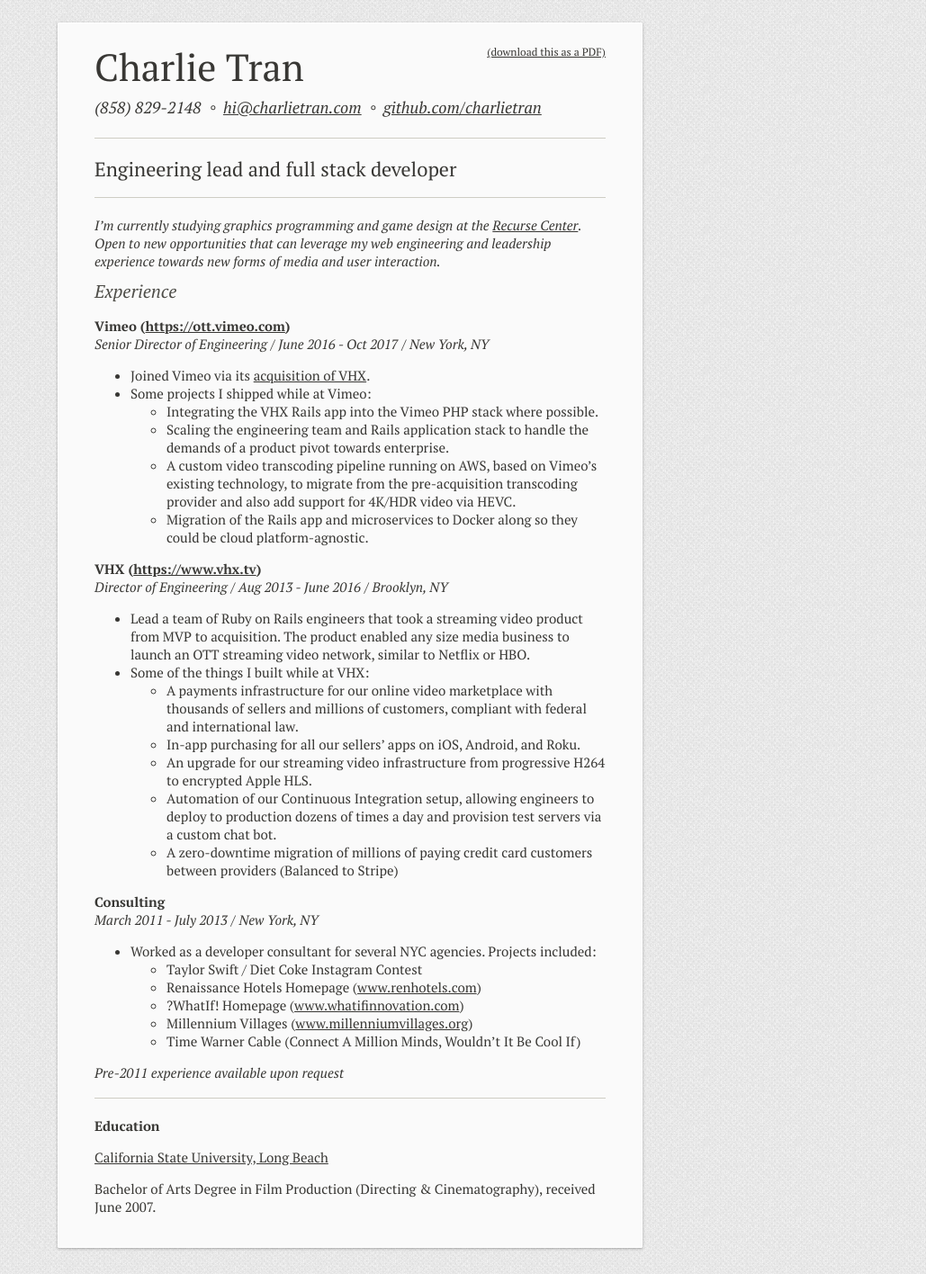
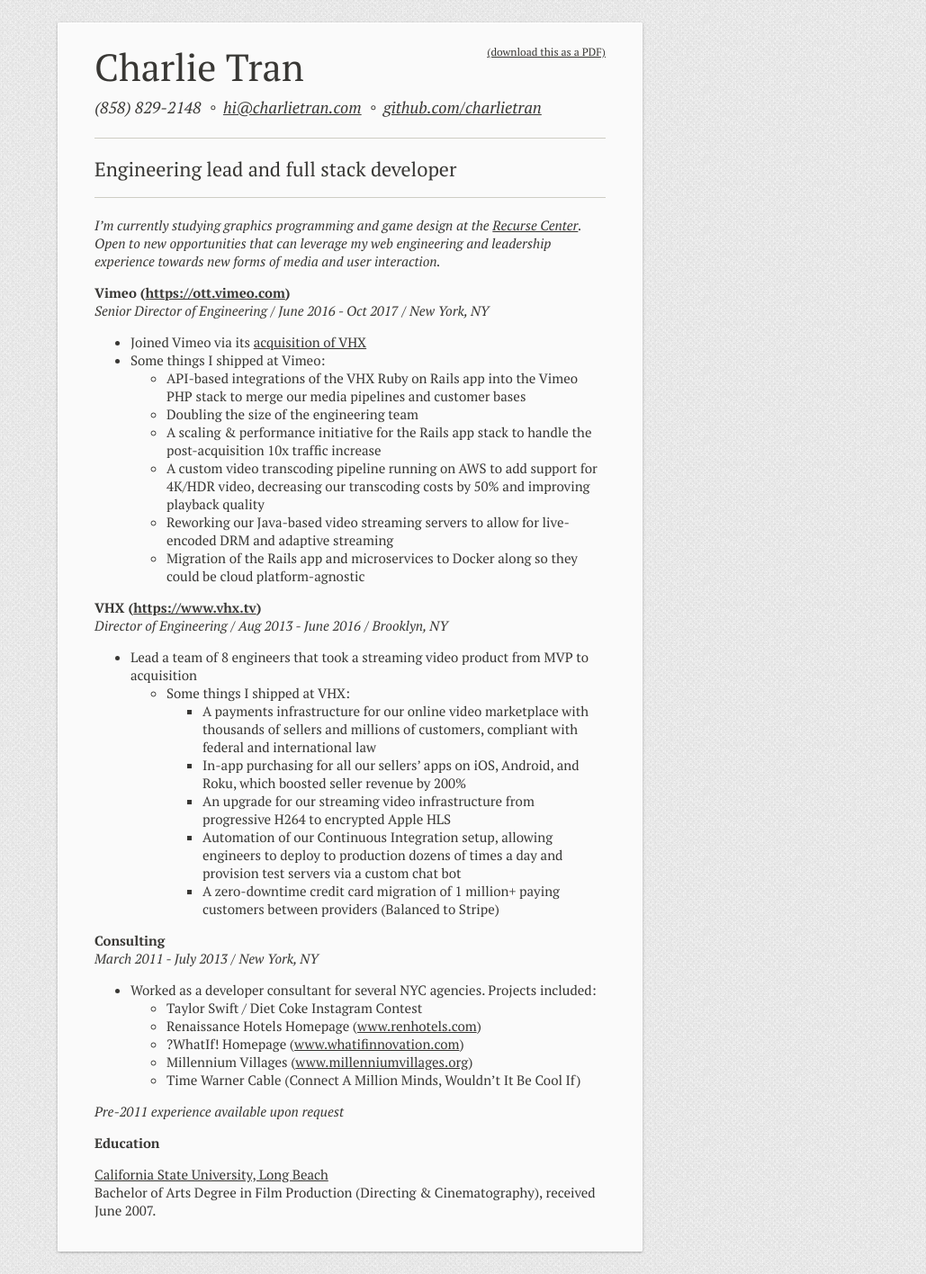
Before and after one commit to charlietran/charlietran.github.io, a Jekyll site: the page built from resume.md, in a window 1280 px wide. Shown: the whole page at 90% size, without its empty margins (251-1280 px from the left). Built offline with Jekyll 4.4.1, drawn with Linux system fonts in a browser that asks for light colours.

Commit message:
Add metrics to resume

```diff
--- a/assets/resume_style.scss
+++ b/assets/resume_style.scss
@@ -146,6 +146,9 @@
   margin-top: 15px;
   font-size: 18px;
   font-style: italic;
+  @media print {
+    a { text-decoration: none; }
+  }
 }
 
 #person_contact_info {margin-top: 5px;}
--- a/resume.md
+++ b/resume.md
@@ -7,40 +7,41 @@
 my web engineering and leadership experience towards new forms of media and
 user interaction.*
 
-<h2 class="section_heading">Experience</h2>
 **Vimeo ([https://ott.vimeo.com](https://ott.vimeo.com))**
 *Senior Director of Engineering / June 2016 - Oct 2017 / New York, NY*
 
 
-* Joined Vimeo via its [acquisition of VHX](https://www.theverge.com/2016/5/2/11554434/vimeo-acquires-vhx).
-* Some projects I shipped while at Vimeo:
-  * Integrating the VHX Rails app into the Vimeo PHP stack where possible.
-  * Scaling the engineering team and Rails application stack to handle the
-    demands of a product pivot towards enterprise.
-  * A custom video transcoding pipeline running on AWS, based on Vimeo's
-    existing technology, to migrate from the pre-acquisition transcoding
-    provider and also add support for 4K/HDR video via HEVC.
+* Joined Vimeo via its [acquisition of VHX](https://www.theverge.com/2016/5/2/11554434/vimeo-acquires-vhx)
+* Some things I shipped at Vimeo:
+  * API-based integrations of the VHX Ruby on Rails app into the Vimeo PHP stack
+    to merge our media pipelines and customer bases
+  * Doubling the size of the engineering team
+  * A scaling & performance initiative for the Rails app stack to handle the
+    post-acquisition 10x traffic increase
+  * A custom video transcoding pipeline running on AWS to add support for 4K/HDR
+    video, decreasing our transcoding costs by 50% and improving playback quality
+  * Reworking our Java-based video streaming servers to allow for live-encoded
+    DRM and adaptive streaming
   * Migration of the Rails app and microservices to Docker along so they could
-    be cloud platform-agnostic.
+    be cloud platform-agnostic
 
 **VHX ([https://www.vhx.tv](https://www.vhx.tv))**
 *Director of Engineering / Aug 2013 - June 2016 / Brooklyn, NY*
 
-
-* Lead a team of Ruby on Rails engineers that took a streaming video product
-  from MVP to acquisition. The product enabled any size media business to launch
-  an OTT streaming video network, similar to Netflix or HBO.
-* Some of the things I built while at VHX:
+* Lead a team of 8 engineers that took a streaming video product from MVP to
+  acquisition
+  * Some things I shipped at VHX:
     * A payments infrastructure for our online video marketplace with thousands
       of sellers and millions of customers, compliant with federal and
-      international law.
-    * In-app purchasing for all our sellers' apps on iOS, Android, and Roku.
+      international law
+    * In-app purchasing for all our sellers' apps on iOS, Android, and Roku,
+      which boosted seller revenue by 200%
     * An upgrade for our streaming video infrastructure from progressive H264 to
-      encrypted Apple HLS.
+      encrypted Apple HLS
     * Automation of our Continuous Integration setup, allowing engineers to
       deploy to production dozens of times a day and provision test servers via
-      a custom chat bot.
-    * A zero-downtime migration of millions of paying credit card customers
+      a custom chat bot
+    * A zero-downtime credit card migration of 1 million+ paying customers
       between providers (Balanced to Stripe)
 
 **Consulting**
@@ -55,11 +56,8 @@
 
 *Pre-2011 experience available upon request*
 
-* * *
-
 **Education**
 
 [California State University, Long Beach](http://www.csulb.edu)
-
 Bachelor of Arts Degree in Film Production (Directing &amp; Cinematography),
 received June 2007.
```
Also changed, not shown: Gemfile.lock, 1 other file.
